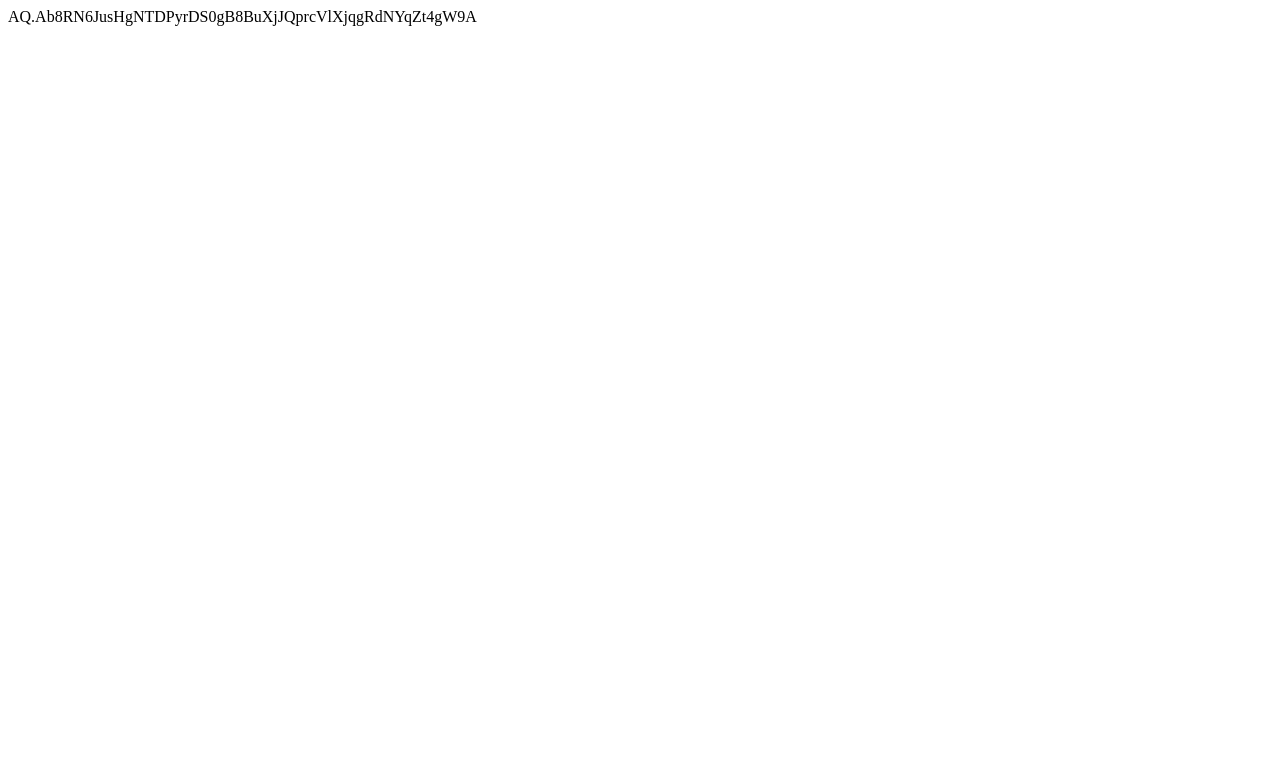
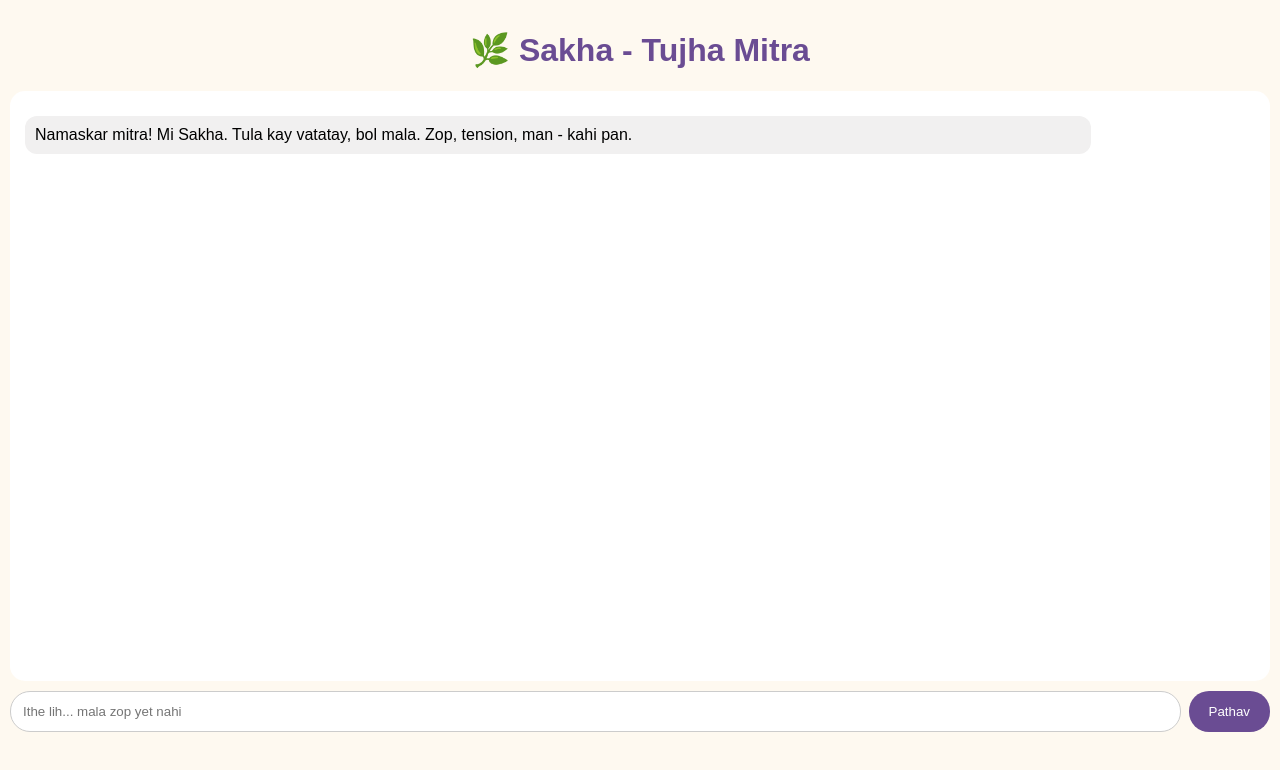
Before and after one commit to rakeshadsul04-cyber/wellness-app, a plain HTML site: page index.html in a window 1280 px wide. Drawn offline with Linux system fonts and the light colour scheme.

Commit message:
Add HTML structure and chat functionality

```diff
--- a/index.html
+++ b/index.html
@@ -1 +1,47 @@
-AQ.Ab8RN6JusHgNTDPyrDS0gB8BuXjJQprcVlXjqgRdNYqZt4gW9A
+
+<!DOCTYPE html>
+<html lang="mr">
+<head>
+<meta charset="UTF-8">
+<meta name="viewport" content="width=device-width, initial-scale=1.0">
+<title>Sakha - Tujha Mitra</title>
+<style>
+body{font-family:sans-serif;background:#fef9f0;margin:0;padding:10px}
+h1{text-align:center;color:#6a4c93}
+#chat{height:70vh;overflow-y:auto;background:white;border-radius:15px;padding:15px}
+.msg{margin:10px 0;padding:10px;border-radius:12px;max-width:85%}
+.user{background:#dcf8c6;margin-left:auto}
+.ai{background:#f1f0f0}
+#box{display:flex;gap:8px;margin-top:10px}
+input{flex:1;padding:12px;border-radius:20px;border:1px solid #ccc}
+button{padding:12px 20px;border:none;border-radius:20px;background:#6a4c93;color:white}
+</style>
+</head>
+<body>
+<h1>🌿 Sakha - Tujha Mitra</h1>
+<div id="chat"><div class="msg ai">Namaskar mitra! Mi Sakha. Tula kay vatatay, bol mala. Zop, tension, man - kahi pan.</div></div>
+<div id="box"><input id="inp" placeholder="Ithe lih... mala zop yet nahi"><button onclick="send()">Pathav</button></div>
+<script>
+const API_KEY = "TITHI_TUJI_KEY_PASTE_KAR";AQ.Ab8RN6JusHgNTDPyrDS0gB8BuXjJQprcVlXjqgRdNYqZt4gW9A
+async function send(){
+  let inp=document.getElementById('inp');
+  let text=inp.value.trim(); if(!text) return;
+  let chat=document.getElementById('chat');
+  chat.innerHTML+=`<div class="msg user">${text}</div>`;
+  inp.value='';
+  chat.innerHTML+=`<div class="msg ai" id="tmp">Sakha vichar kartoy...</div>`;
+  chat.scrollTop=chat.scrollHeight;
+  try{
+    let res=await fetch(`https://generativelanguage.googleapis.com/v1beta/models/gemini-2.0-flash:generateContent?key=${API_KEY}`,{
+      method:'POST',headers:{'Content-Type':'application/json'},
+      body:JSON.stringify({contents:[{parts:[{text:"Tu Sakha ahes, Marathi madhe bolnara mitra, premal, lahan uttar de. User: "+text}]}]})
+    });
+    let data=await res.json();
+    let reply=data.candidates?.[0]?.content?.parts?.[0]?.text || "Sorry mitra, parat prayatna kar";
+    document.getElementById('tmp').innerText=reply;
+  }catch(e){ document.getElementById('tmp').innerText="Sorry mitra, parat prayatna kar"; }
+  chat.scrollTop=chat.scrollHeight;
+}
+</script>
+</body>
+</html>
```
